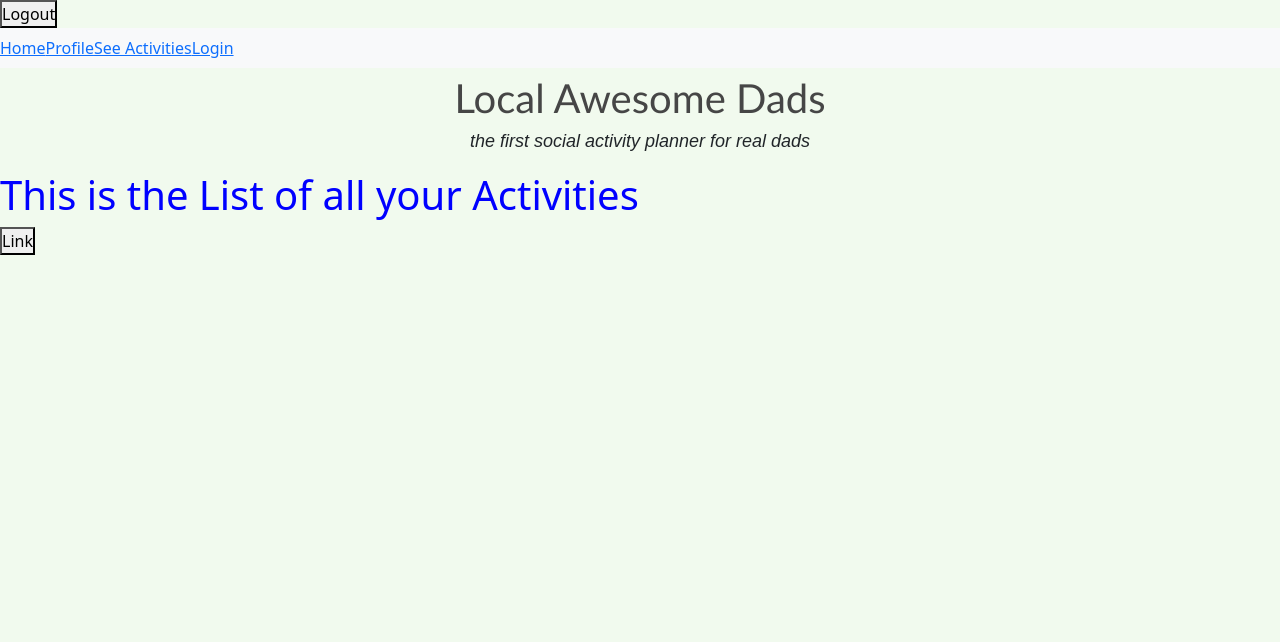
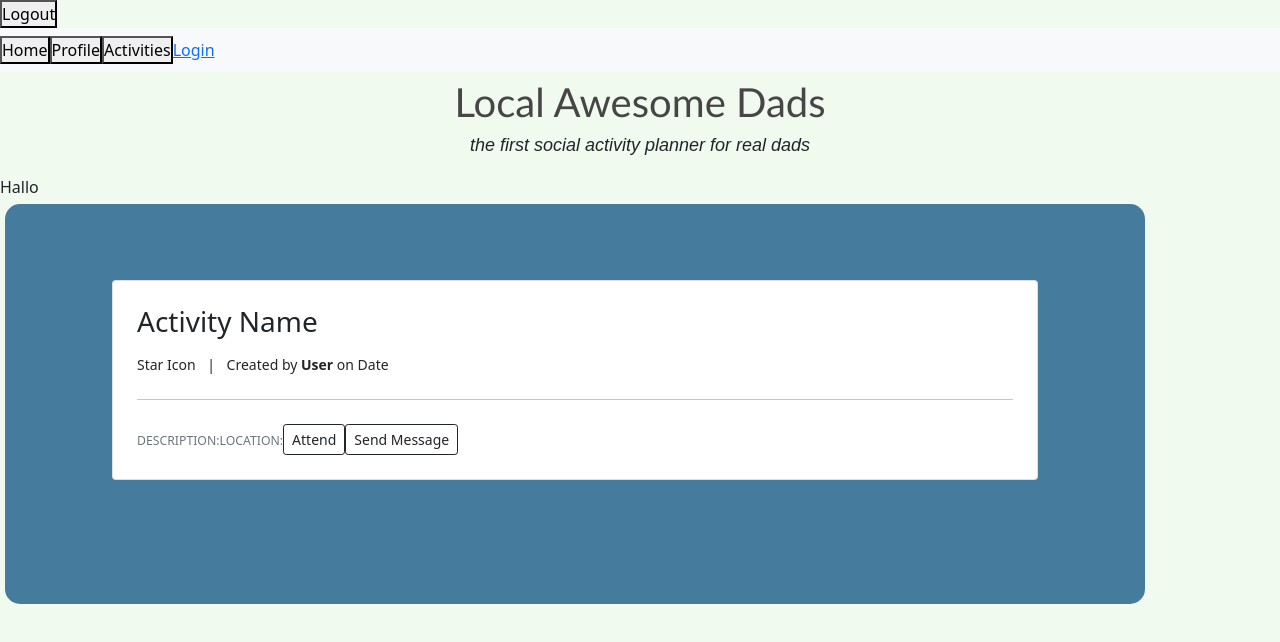
Before and after one commit to marctommy/lads, a React (Create React App) app in the folder client/: page /activities in a window 1280 px wide. Shown: the top 642 px of the page. Built offline with nearby package versions, Linux system fonts and the light colour scheme; no server answers.

Commit message:
profile view and activity card

```diff
--- a/client/src/components/Activities/Activities.jsx
+++ b/client/src/components/Activities/Activities.jsx
@@ -3,6 +3,7 @@ import { useNavigate } from "react-router-dom";
 import axios from "axios";
 import Navbar from "../Navbar/Navbar";
 import Header from "../Header/Header";
+import "./Activity.css";
 
 const Activities = (props) => {
   const { loggedInUser } = props;
@@ -10,8 +11,53 @@ const Activities = (props) => {
     <div>
       <Navbar isLoggedIn={!!loggedInUser}></Navbar>
       <Header />
-      <h1>This is the List of all your Activities</h1>
-      <button> Link</button>
+      <section className="vh-100">
+        Hallo
+        <div className="container py-5 h-50">
+          <div className="row d-flex justify-content-center align-items-center h-100">
+            <div className="col col-xl-10">
+              <div className="card mb-5">
+                <div className="card-body p-4">
+                  <h3 className="mb-3"> Activity Name</h3>
+                  <p class="small mb-0">
+                    <i class="far fa-star fa-lg"></i>
+                    {"Star Icon "}
+                    <span class="mx-2">|</span> Created by
+                    <strong> User</strong> on Date
+                    <hr className="my-4"></hr>
+                    <div className="d-flex justify-content-start align-items-center">
+                      <p className="mb-0 text-uppercase">
+                        <span class="text-muted small">Description:</span>
+                      </p>
+                      <p className="mb-0 text-uppercase">
+                        <span class="text-muted small">Location:</span>
+                      </p>
+
+                      <button
+                        type="button"
+                        className="btn btn-outline-dark btn-sm btn-floating"
+                      >
+                        {" "}
+                        Attend
+                        <i class="fas fa-plus"></i>
+                      </button>
+
+                      <button
+                        type="button"
+                        className="btn btn-outline-dark btn-sm btn-floating"
+                      >
+                        {" "}
+                        Send Message
+                        <i class="fas fa-plus"></i>
+                      </button>
+                    </div>
+                  </p>
+                </div>
+              </div>
+            </div>
+          </div>
+        </div>
+      </section>
     </div>
   );
 };
--- a/client/src/components/Navbar/Navbar.jsx
+++ b/client/src/components/Navbar/Navbar.jsx
@@ -1,14 +1,21 @@
 import React from "react";
 import { Link } from "react-router-dom";
+import "./Navbar.css";
 
 const Navbar = (props) => {
   //   console.log(props);
   const { isLoggedIn } = props;
   return (
     <nav className="navbar navbar-expand-lg navbar-light bg-light">
-      <Link to="/">Home</Link>
-      <Link to="/user">Profile</Link>
-      <Link to="/activities">See Activities</Link>
+      <Link to="/">
+        <button>Home</button>
+      </Link>
+      <Link to="/user">
+        <button>Profile</button>
+      </Link>
+      <Link to="/activities">
+        <button>Activities</button>
+      </Link>
 
       {isLoggedIn ? (
         <p> You are currently logged in</p>
--- a/client/src/components/UserProfile/UserProfile.css
+++ b/client/src/components/UserProfile/UserProfile.css
@@ -1,6 +1,10 @@
-h1 {
-  color: blue;
+.profile-photo {
+  width: 100px;
+  height: 100px;
 }
 
 .container {
+  margin: 5px;
+  background-color: #457b9d;
+  border-radius: 15px;
 }
--- a/client/src/components/UserProfile/UserProfile.jsx
+++ b/client/src/components/UserProfile/UserProfile.jsx
@@ -3,6 +3,7 @@ import "./UserProfile.css";
 import "bootstrap/dist/css/bootstrap.min.css";
 import Navbar from "../Navbar/Navbar";
 import Header from "../Header/Header";
+import photo from "./profile-photo.png";
 
 export default function UserProfile(props) {
   const { loggedInUser } = props;
@@ -10,8 +11,19 @@ export default function UserProfile(props) {
     <div>
       <Navbar isLoggedIn={!!loggedInUser}></Navbar>
       <Header />
-      <h1>Welcome to your User Profile</h1>
-      <button> Link</button>
+
+      <div className="card">
+        <center>
+          <h2>
+            {" "}
+            User Name <small>Berlin</small>
+          </h2>
+
+          <img className="profile-photo" src={photo} />
+
+          <em> Biography: </em>
+        </center>
+      </div>
     </div>
   );
 }
```
Also changed, not shown: client/src/components/Navbar/Navbar.css (added), client/src/components/UserProfile/profile-photo.png (added).
